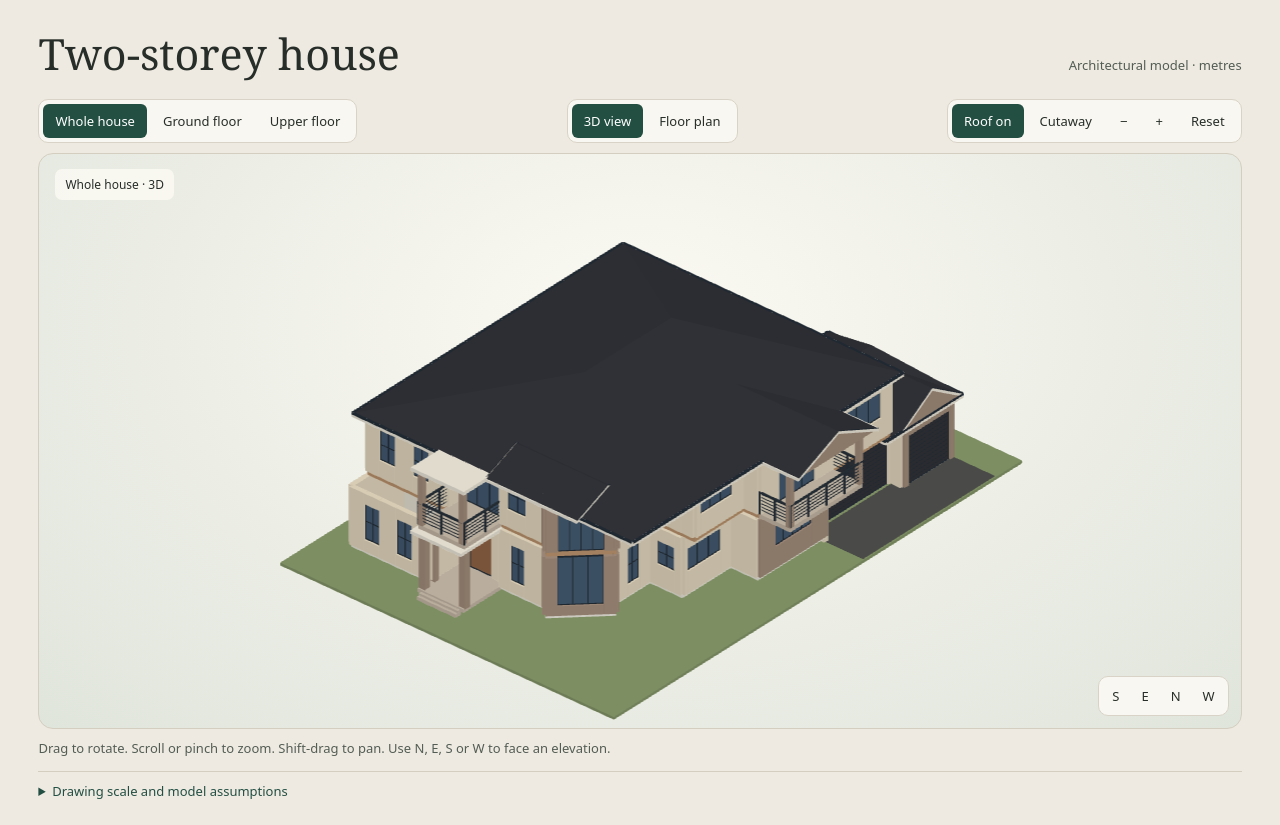
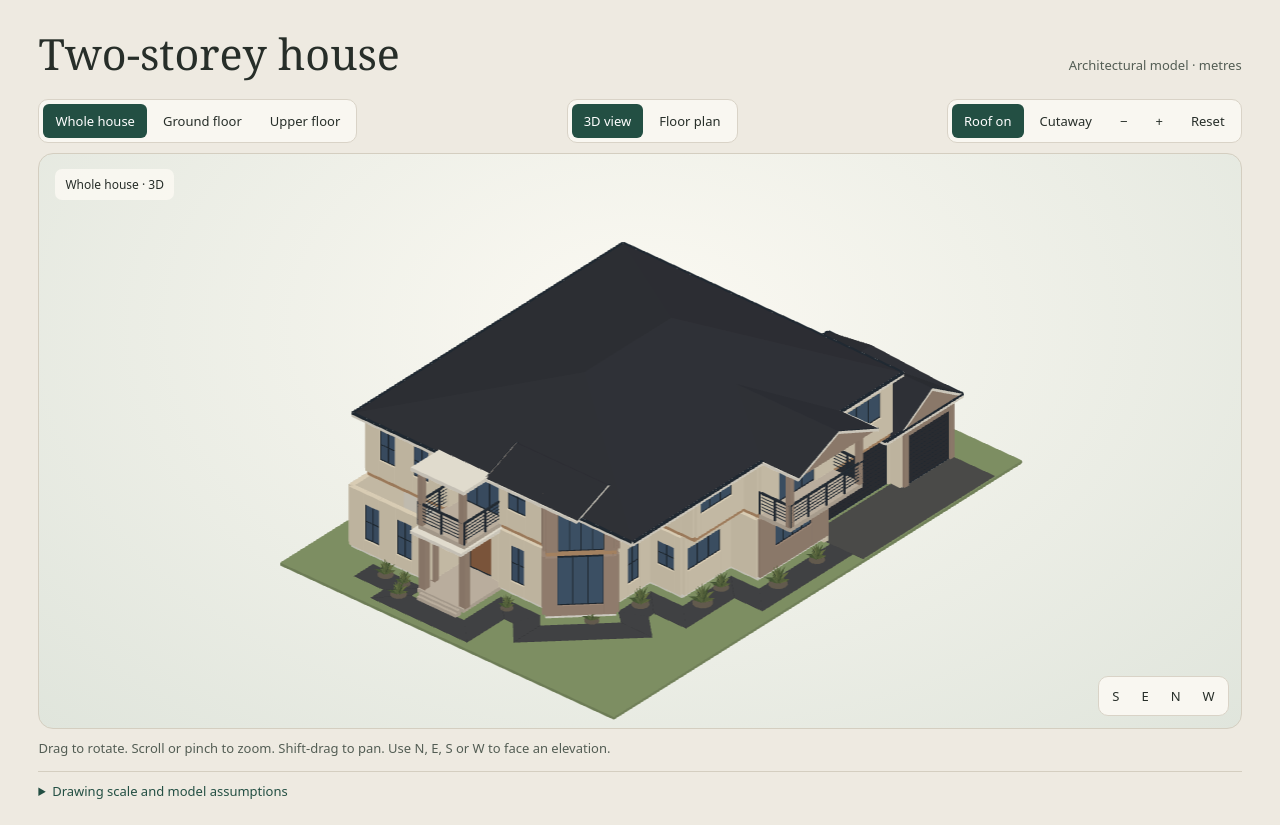
Before and after one commit to albsfc/albsfc.github.io, a plain HTML site: page fysh.html in a window 1280 px wide. Drawn offline with Linux system fonts and the light colour scheme.

Commit message:
Update fysh.html

```diff
--- a/fysh.html
+++ b/fysh.html
@@ -13,9 +13,10 @@
 <footer><span id="help"></span><details><summary>Drawing scale and model assumptions</summary><ul>
 <li>Ground floor calibrated to the 21.90 m overall length and the 17.00 m main west-wall dimension. Upper floor calibrated to the printed dimension chains, including the 15.45 m chain and 12.90 m depth, then registered to the west wall, north wall and stair core. Small inconsistencies in the scans were rounded.</li>
 <li>Ground floor datum follows FFL 9.800. Garage follows FFL 9.450, 350 mm lower. Upper floor assumed 3.00 m above the ground floor. Modelled wall heights are 2.75 m downstairs and 2.70 m upstairs.</li>
-<li>Typical external and internal walls use the printed 250 mm and 100 mm thicknesses. Door and window sizes, sill heights, stair winders and railing details are approximate where the drawings are unclear.</li>
+<li>Typical external and internal walls use the printed 250 mm and 100 mm thicknesses. Door and window sizes and sill heights are approximate. The stair turns right on the way up from the entry, based on the photo. The curve, landing and railing dimensions are estimated.</li>
 <li>The roof follows the four elevations as a simplified tiled hip with secondary gables and lower roofs. The elevation’s 8.40 m maximum guides the ridge height above approximate ground level. Eaves and roof junctions are simplified. The photographs guide the charcoal roof, cream and taupe render, dark metalwork and interior finishes. Colours are visual estimates.</li>
-<li>The kitchen uses the former dining footprint. Its U-shaped layout follows the photo, with the cooktop on the left, the sink below the shuttered window and the fridge on the right. Cabinet dimensions, window placement and the dining label in the former kitchen area are inferred.</li>
+<li>The kitchen uses the former dining footprint. Its U-shaped layout follows the photo, with the cooktop on the left, the sink below the shuttered window and the fridge on the right. The cabinet runs were extended by about 0.6 m toward the interior. Cabinet dimensions, window placement and the dining label in the former kitchen area are inferred.</li>
+<li>The front concrete path wraps past the entry and angled window bay. Its width and planting positions are estimated from the exterior photos.</li>
 </ul></details></footer></main>
 <script>
 "use strict";
@@ -209,28 +210,44 @@ const rails=[
  [[942,952],[942,1023],[1263,1023],[1263,952]],
  [[446,321],[259,321],[259,489],[446,489]],
  [[446,489],[730,489],[730,617]],
- [[1060,475],[1192,475],[1192,390]]
+ [[980,475],[1100,475]],
+ [[1187,475],[1192,475],[1192,390]]
 ];
 const stairTreads=[];
 function steps(){
-  // The right flight starts on the ground floor. The two winders turn to the west flight.
-  const [left,top]=U(980,286),[right,bottom]=U(1192,475),middle=(left+right)/2;
-  const inner=.27,w=.98,yr=top+.99,n=6,total=16;
-  function tread(p,i){
-    const z=3*i/total;
+  const [left,top]=U(980,286),[,bottom]=U(1192,475);
+  const startY=top+.61,straight=1.49,radius=.84,width=1.02;
+  const curve=radius*Math.PI/2,exitX=left+straight+radius;
+  const length=straight+curve+bottom-startY-radius;
+  const count=16;
+  function crossSection(distance){
+    if(distance<=straight)return [[left+distance,startY],[0,1]];
+    if(distance>=straight+curve)return [[exitX,bottom-(length-distance)],[-1,0]];
+    const turn=(distance-straight)/radius;
+    return [[left+straight+radius*Math.sin(turn),startY+radius*(1-Math.cos(turn))],[-Math.sin(turn),Math.cos(turn)]];
+  }
+  const edges=Array.from({length:count+1},(_,i)=>{
+    const [center,normal]=crossSection(length*i/count);
+    return [1,-1].map(side=>center.map((v,j)=>v+side*normal[j]*width/2));
+  });
+  for(let i=0;i<count;i++){
+    const z=3*(i+1)/count;
+    const p=[edges[i][0],edges[i+1][0],edges[i+1][1],edges[i][1]];
     stairTreads.push(p);
-    prism(mesh.stairs,p,Math.max(0,z-.188),z-.035,C.internal);
-    prism(mesh.stairs,p,z-.035,z,C.tread);
+    prism(mesh.stairs,p,z-.1875,z-.034,C.internal);
+    prism(mesh.stairs,p,z-.034,z,C.tread);
   }
-  for(let i=0;i<n;i++){
-    const a=bottom-(bottom-yr)*i/n,b=bottom-(bottom-yr)*(i+1)/n;
-    tread([[right-w,b],[right,b],[right,a],[right-w,a]],i+1);
-  }
-  const turn=[middle,yr],outline=[[right,yr],[right,top],[middle,top],[left,top],[left,yr]];
-  for(let i=0;i<4;i++)tread([turn,outline[i],outline[i+1]],7+i);
-  for(let i=0;i<n;i++){
-    const a=yr+(bottom-yr)*i/n,b=yr+(bottom-yr)*(i+1)/n;
-    tread([[left,a],[middle-inner,a],[middle-inner,b],[left,b]],i+11);
+  for(let i=0;i<count;i++){
+    const a=edges[i][0],b=edges[i+1][0],z=3*i/count,next=3*(i+1)/count;
+    for(const [height,width,color] of [[.95,.063,C.tread],[.34,.018,C.steel],[.49,.018,C.steel],[.64,.018,C.steel],[.79,.018,C.steel]]){
+      const h=z+height,k=next+height;
+      const dx=b[0]-a[0],dy=b[1]-a[1],offset=width/(2*Math.hypot(dx,dy));
+      const vertices=[[a[0]-dy*offset,a[1]+dx*offset,h],[b[0]-dy*offset,b[1]+dx*offset,k],
+        [b[0]+dy*offset,b[1]-dx*offset,k],[a[0]+dy*offset,a[1]-dx*offset,h]];
+      face(mesh.stairs,vertices,color);
+      face(mesh.stairs,[vertices[0],vertices[1],[...vertices[1].slice(0,2),k-width],[...vertices[0].slice(0,2),h-width]],color);
+    }
+    if(i%3===0)rect(mesh.stairs,[a[0]-.026,a[1]-.026],[a[0]+.026,a[1]+.026],z,z+.95,C.steel);
   }
 }
 function column(list,map,x,y,z,h,w=.32){
@@ -239,9 +256,9 @@ function column(list,map,x,y,z,h,w=.32){
 }
 // The installed kitchen occupies the dining footprint on the original plan.
 const kitchenCabinets=[
-  [[896,938],[946,1080],.91],
+  [[896,896],[946,1080],.91],
   [[896,1080],[1176,1128],.91],
-  [[1128,938],[1176,1011],.91],
+  [[1128,896],[1176,1011],.91],
   [[1114,1011],[1176,1080],1.83,C.steel]
 ];
 const kitchenFittings=[
@@ -268,7 +285,7 @@ function buildKitchen(list,cutaway=false){
   for(let x=952;x<=1115;x+=40)rect(list,G(x,1119),G(x+3,1125),1.02,2.09,'#4d3830');
   rect(list,G(897,971),G(940,1041),1.63,1.70,C.steel);
   rect(list,G(900,992),G(917,1020),1.70,2.53,C.steel);
-  for(const [a,b] of [[[896,938],[923,970]],[[896,1042],[923,1080]],[[1137,1010],[1176,1080]]]){
+  for(const [a,b] of [[[896,896],[923,970]],[[896,1042],[923,1080]],[[1137,1010],[1176,1080]]]){
     rect(list,G(...a),G(...b),1.70+(a[0]>1100?.16:0),2.48,C.cabinet);
   }
 }
@@ -283,6 +300,42 @@ for(const r of rails)railing(mesh.u,r.map(p=>U(...p)),3);
 steps();
 rect(mesh.site,[-1.7,-1.6],[23.4,16.0],-.53,-.40,C.land);
 rect(mesh.site,G(1188,1076),G(1774,1275),-.406,-.394,'#4e4d4b');
+const pathInner=[[245,230],[245,422],[189,422],[189,620],[352,620],[352,769],[310,805],[474,970],[514,926],[657,926],[657,1047],[871,1047],[871,1153],[1188,1153]];
+const pathOuter=[[161,230],[161,341],[104,341],[104,704],[269,704],[269,737],[191,805],[473,1089],[550,1010],[573,1010],[573,1131],[787,1131],[787,1237],[1188,1237]];
+const concrete='#434446';
+const pathPanels=pathInner.slice(1).map((point,i)=>[pathInner[i],point,pathOuter[i+1],pathOuter[i]]);
+for(const panel of pathPanels)prism(mesh.site,panel.map(point=>G(...point)),-.43,-.386,concrete);
+for(const i of [1,2,4,6,7,9,11]){
+  box(mesh.site,G(...pathInner[i]),G(...pathOuter[i]),.013,-.386,-.384,'#343537');
+}
+const frontPlants=[
+  [226,294,.42,.57],[223,365,.36,.46],[170,390,.35,.58],
+  [318,672,.36,.46],[427,900,.35,.52],[585,949,.48,.63],
+  [708,1079,.48,.72],[805,1066,.40,.56],[927,1177,.47,.68],
+  [1098,1178,.42,.57]
+];
+function plant(x,y,rise,spread){
+  const [cx,cy]=G(x,y),z=-.374;
+  const bed=Array.from({length:12},(_,i)=>{
+    const a=i*Math.PI/6;
+    return [cx+Math.cos(a)*spread*.59,cy+Math.sin(a)*spread*.59];
+  });
+  prism(mesh.site,bed,-.397,-.378,'#675e51');
+  const colors=['#415137','#53663c','#687849','#78834d'];
+  for(let i=0;i<20;i++){
+    const a=i*2.39996,dx=Math.cos(a),dy=Math.sin(a),reach=spread*(.37+.57*(i%7)/6);
+    const h=rise*(.69+.55*((i*3)%11)/10),w=.036+(i%3)*.009;
+    const base=[cx+dx*.035,cy+dy*.035,z];
+    const left=[cx+dx*reach*.40-dy*w,cy+dy*reach*.40+dx*w,z+h*.77];
+    const right=[cx+dx*reach*.40+dy*w,cy+dy*reach*.40-dx*w,z+h*.77];
+    const ridge=[cx+dx*reach*.46,cy+dy*reach*.46,z+h*.83];
+    const tip=[cx+dx*reach,cy+dy*reach,z+h];
+    face(mesh.site,[base,left,tip,ridge],colors[i%colors.length]);
+    face(mesh.site,[base,ridge,tip,right],colors[(i+1)%colors.length]);
+  }
+}
+for(const item of frontPlants)plant(...item);
+
 for(let i=0;i<2;i++){
   const a=G(182+i*9,449),b=G(201+i*5,595);
   rect(mesh.g,a,b,-.39,-.23+i*.105,C.tile);
@@ -415,6 +468,15 @@ function renderPlan(width,height){
   function line(a,b,color,weight){
     ctx.beginPath();ctx.moveTo(...a);ctx.lineTo(...b);
     ctx.strokeStyle=color;ctx.lineWidth=weight;ctx.stroke();
+  }
+  if(s===storeys.g){
+    for(const panel of pathPanels){
+      ctx.beginPath();polygon(panel,project);ctx.fillStyle=concrete;ctx.fill();
+    }
+    for(const [x,y,,spread] of frontPlants){
+      ctx.beginPath();ctx.arc(...G(x,y),spread*.67,0,2*Math.PI);
+      ctx.fillStyle='#64744b';ctx.fill();
+    }
   }
   for(const r of s.areas){
     ctx.beginPath();polygon(r.points,project);
```
